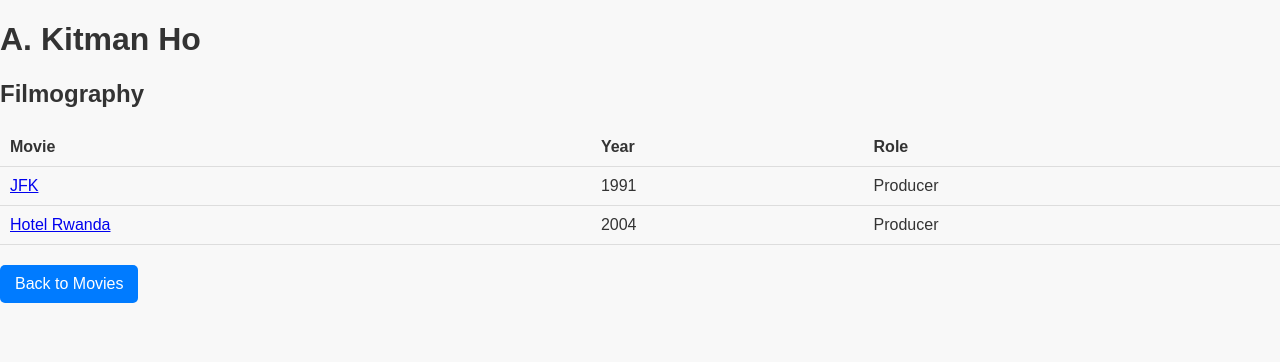
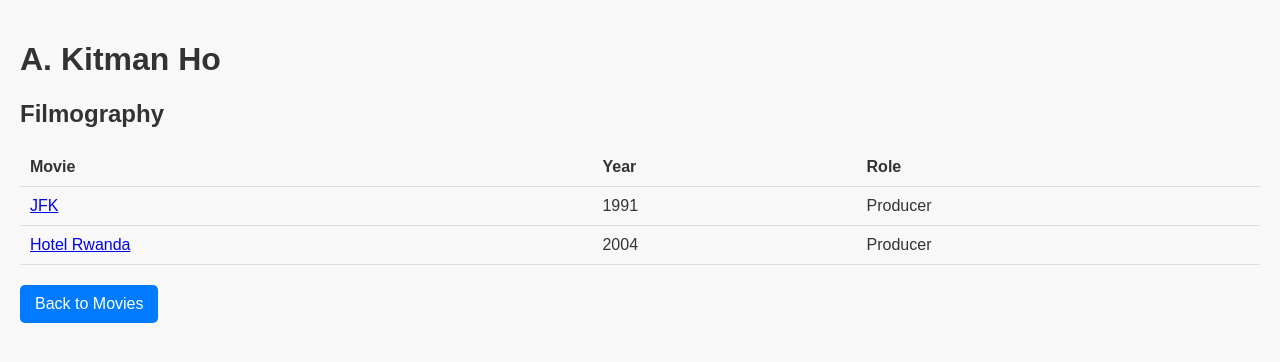
Before and after one commit to SukiCZ/csfd, a Django app: page /creator/5420/ in a window 1280 px wide. Shown: the top 362 px of the page. Run offline with Django 5.2, Linux system fonts and the light colour scheme; data comes from the database, SQL or seed files in the repository.

Commit message:
fix: fix padding on pages

```diff
--- a/movies/static/movies/css/styles.css
+++ b/movies/static/movies/css/styles.css
@@ -5,6 +5,10 @@ body {
     padding: 0;
     background-color: #f8f8f8;
     color: #333;
+}
+
+.content {
+    padding: 20px;
 }
 
 .search-container {
@@ -67,7 +71,6 @@ body {
     max-width: 100%;
     border-radius: 8px;
     box-shadow: 0 4px 8px rgba(0, 0, 0, 0.2);
-    margin-left: 10px;
 }
 
 .no-poster {
--- a/movies/templates/movies/base.html
+++ b/movies/templates/movies/base.html
@@ -8,7 +8,9 @@
     <link rel="stylesheet" href="{% static 'movies/css/styles.css' %}">
 </head>
 <body>
-{% block content %}
-{% endblock content %}
+<div class="content">
+    {% block content %}
+    {% endblock content %}
+</div>
 </body>
 </html>
--- a/movies/templates/movies/index.html
+++ b/movies/templates/movies/index.html
@@ -31,7 +31,6 @@
         {% for movie in movies %}
             <tr>
                 <td><a href="{% url 'movies:movie_detail' movie.id %}">{{ movie.title }}</a></td>
-                <td>{{ movie.title }}</td>
                 <td>{{ movie.release_year }}</td>
                 <td>{{ movie.genre }}</td>
                 <td>{{ movie.rating }}</td>
```
